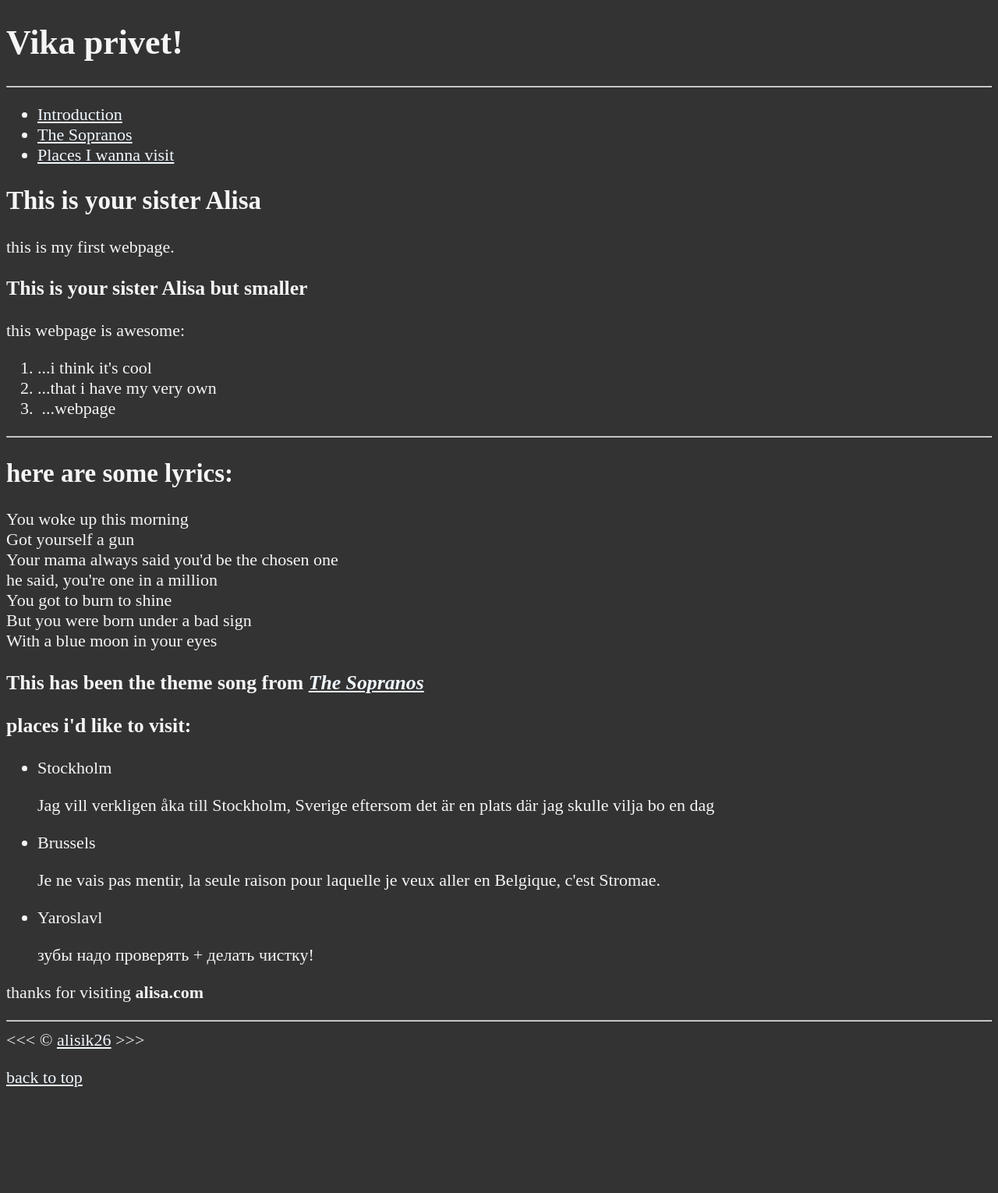
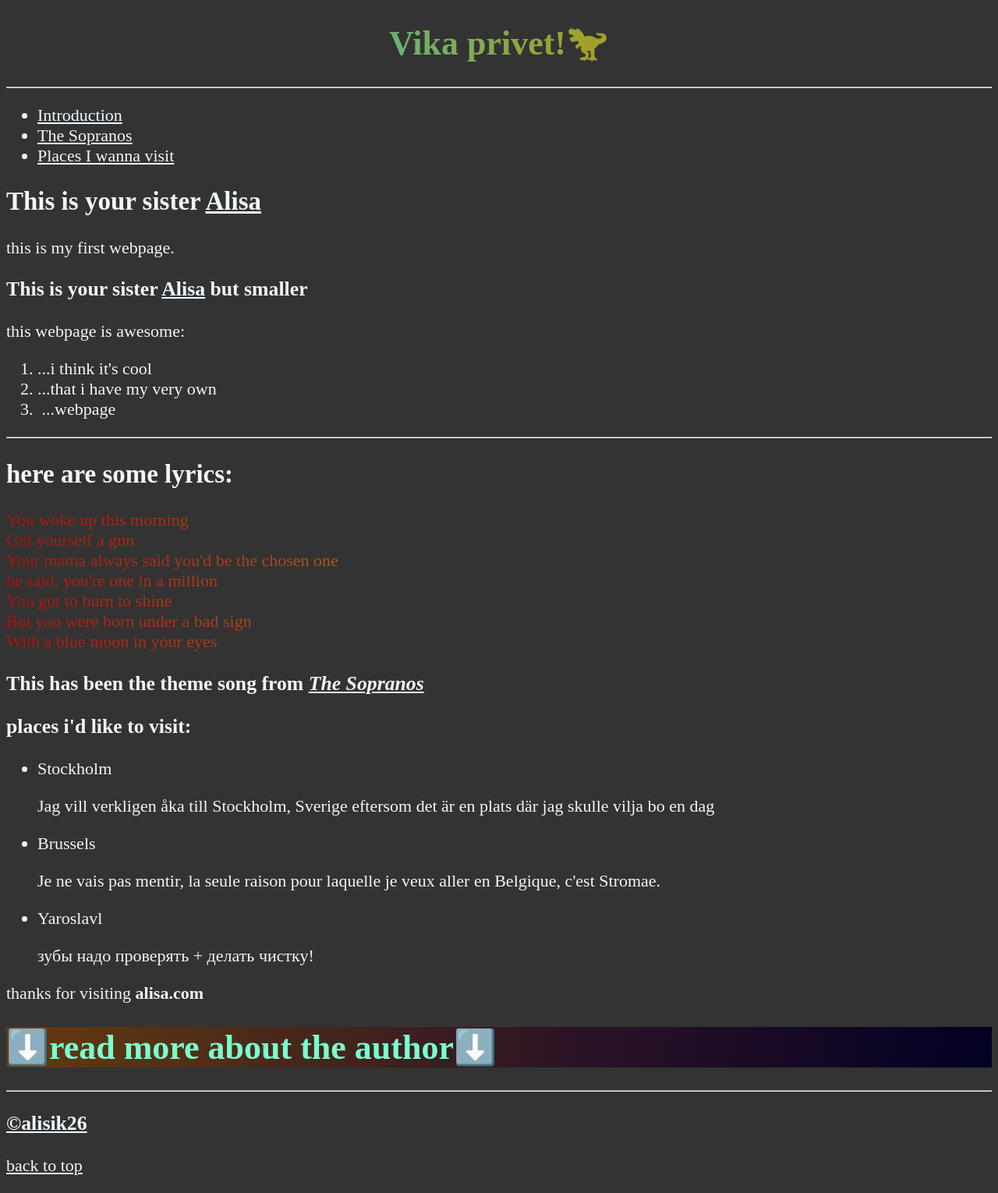
Before and after one commit to alice-s-i/first_html, a plain HTML site: page index.html in a window 1280 px wide. Shown: the whole page at 78% size. Before the commit the page ends 1417 px from the top, so only its background shows below. Drawn offline with Linux system fonts and the light colour scheme.

Commit message:
update 0

```diff
--- a/index.html
+++ b/index.html
@@ -10,7 +10,11 @@
         <link rel="stylesheet" href="main.css" type="text/css">
     </head>
     <body>
-        <h1>Vika privet!</h1>
+        <!--<h1 style="text-align:center"> Vika privet!🦖</h1>-->
+        <h1 style="text-align: center;
+        background: linear-gradient(277deg, rgba(2,0,36,1) 0%, rgba(215,207,29,0.7) 39%, rgba(0,212,255,1) 100%);
+        -webkit-background-clip: text;
+        -webkit-text-fill-color: transparent;"> Vika privet!🦖</h1>
 
         <hr>
 
@@ -29,10 +33,10 @@
         </nav>
 
         <section id="introduction">
-        <h2>This is your sister Alisa</h2>
+        <h2>This is your sister <a href="about.html">Alisa</a></h2>
         <p>this is my first webpage.</p>
 
-        <h3>This is your sister Alisa but smaller</h3>
+        <h3>This is your sister <a href="about.html">Alisa</a> but smaller</h3>
         <p>this webpage is awesome:</p>
             <ol>
             <li>...i think it's cool</li>
@@ -46,7 +50,8 @@
         <!-- letsgoooo -->
         <section id="song">
         <h2>here are some lyrics:</h2>
-        <p>You woke up this morning
+        <p style="background: linear-gradient(277deg, rgb(10, 7, 66) 0%, rgba(215, 187, 29, 0.7) 39%, rgb(174, 14, 14) 100%);-webkit-background-clip: text;
+        -webkit-text-fill-color: transparent;">You woke up this morning
             <br>Got yourself a gun
             <br>Your mama always said you'd be the chosen one
             <br>he said, you're one in a million
@@ -54,7 +59,7 @@
             <br>But you were born under a bad sign
             <br>With a blue moon in your eyes</p>
 
-        <h3>This has been the theme song from <em> <a href="https://en.wikipedia.org/wiki/The_Sopranos"> The Sopranos</a></em></h3>
+        <h3>This has been the theme song from <em> <a href="https://en.wikipedia.org/wiki/The_Sopranos">The Sopranos</a></em></h3></h3>
 
         </section>
 
@@ -75,9 +80,11 @@
         </section>
 
         <p>thanks for visiting <strong>alisa.com</strong></p>
+        <h1 style="color: rgb(121, 255, 206);
+        background: linear-gradient(277deg, rgba(2,0,36,1) 0%, rgba(36, 3, 33, 0.7) 39%, rgb(100, 59, 16) 100%);">⬇️read more about the author⬇️</h1>
 
         <hr>
-        &lt;&lt;&lt; &copy; <a href="about.html">alisik26</a> &gt;&gt;&gt;
+        <h3 style="color: rgb(250, 183, 183);"> <a href="about.html"><strong>©alisik26</strong></a></h3>
         <p>
             <a href="#">back to top</a>
         </p>
```
Also changed, not shown: about.html (+7 -4 lines), img/rsz_1и-в.jpg (added), img/и+в.jpg (added), 1 other file.
